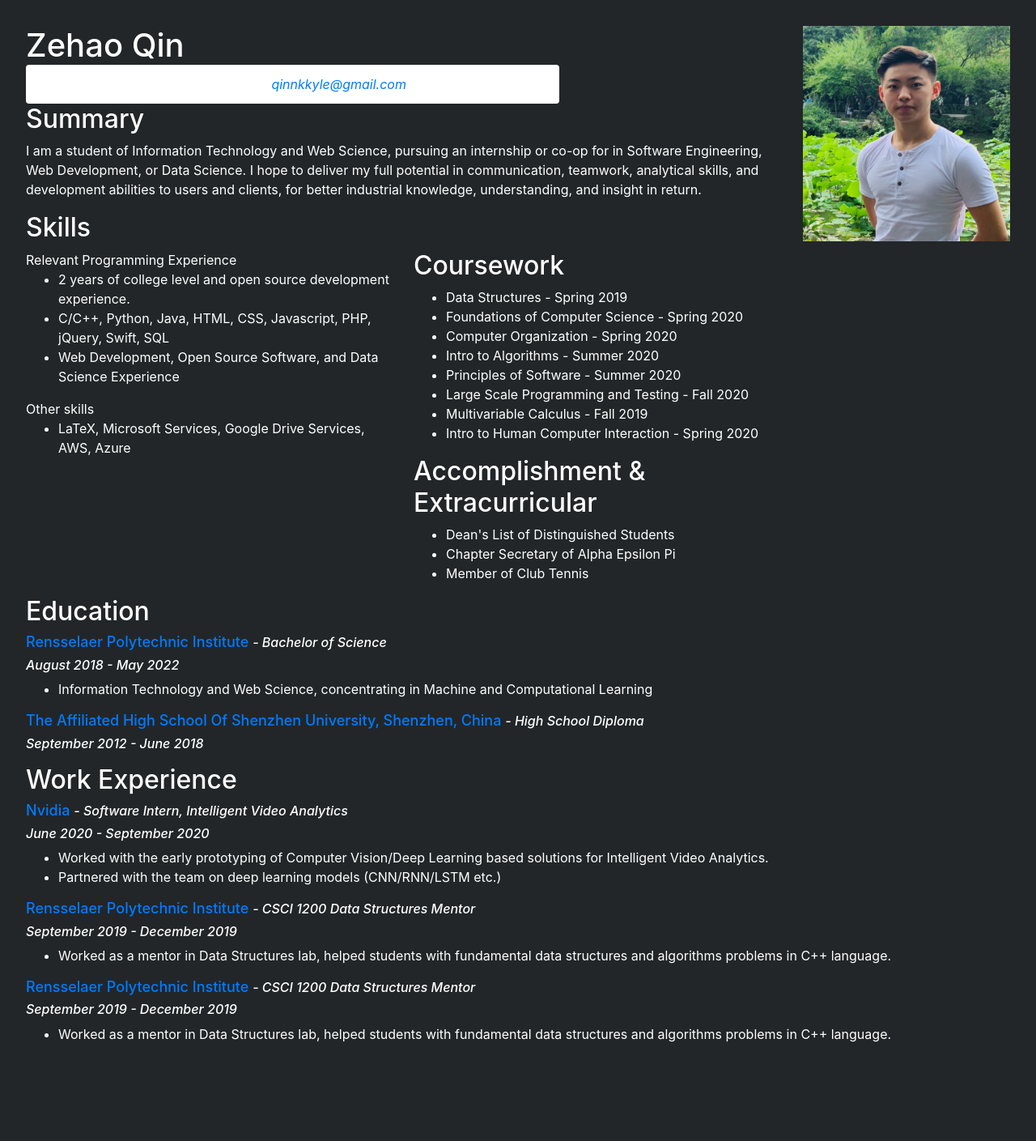
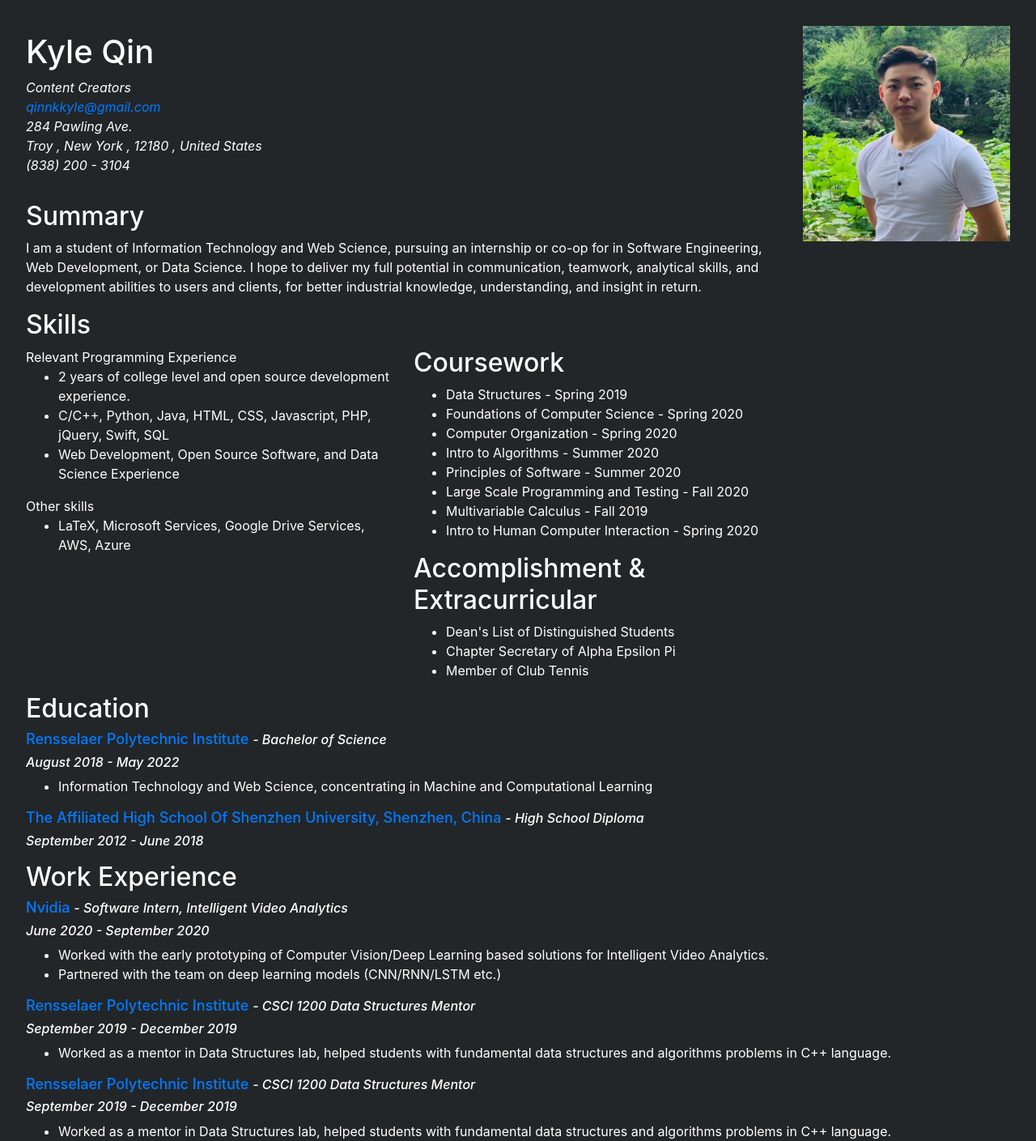
Before and after one commit to barnesv17/WebSys, a PHP site: page /resumes/qinz.html in a window 1280 px wide. Shown: the whole page at 81% size. Before the commit the page ends 1287 px from the top, so only its background shows below. Run offline with PHP 8.4, Linux system fonts and the light colour scheme.

Commit message:
Added hcards and minor fixes for index and style

```diff
--- a/lab3/index.html
+++ b/lab3/index.html
@@ -41,7 +41,8 @@
 
       <div id="example3">
         <img src="images/region.png" alt="Mock Up" style="height: 30%; margin-top: 20%; margin-bottom: 10%;">
-        <h3>Region, find peers who share your interests.</h3>
+        <h1>Region</h1>
+        <h3>Find peers who share your interests.</h3>
         <p>A Social Media Web Application</p>
       </div>
 
--- a/lab3/resumes/qinz.html
+++ b/lab3/resumes/qinz.html
@@ -9,22 +9,25 @@
 </head>
 
 <body>
-  <h1 class="name">
-    Zehao Qin
-  </h1>
-  <ul class="list-group list-group-horizontal justify-content-left">
-    <li class="list-group-item">
-      172 Pawling Ave. Troy, NY 12180
-    </li>
-    <li class="list-group-item">
-      <a href="qinnkkyle@gmail.com">qinnkkyle@gmail.com</a>
-    </li>
-    <li class="list-group-item">
-      (838) 200 - 3104
-    </li>
-  </ul>
-  <img src="../images/Kyle.jpg" alt="Profile Photo" class="profilePhoto">
+  <div id="hcard-Zehao-Qin" class="hcard">
+    <img src="../images/Kyle.jpg" alt="Profile Photo" class="photo">
+    <h1 class="fn">Kyle Qin</h1>
+    <div class="org">Content Creators</div>
+    <a class="email" href="mailto:qinnkkyle@gmail.com">qinnkkyle@gmail.com</a>
 
+    <div class="adr">
+     <div class="street-address">284 Pawling Ave.</div>
+     <span class="locality">Troy</span>
+      ,
+     <span class="region">New York</span>
+      ,
+     <span class="postal-code">12180</span>
+      ,
+     <span class="country-name">United States</span>
+
+    </div>
+    <div class="tel">(838) 200 - 3104</div>
+  </div>
   <div class="Summary">
 
     <h2>
--- a/lab3/style.css
+++ b/lab3/style.css
@@ -69,6 +69,7 @@ html, body {
 
 .Experience {
     margin-left: 2rem;
+    margin-bottom: 3em;
 }
 
 .Experience li {
@@ -90,6 +91,28 @@ html, body {
 .experience-item {
     margin-bottom: 1rem;
 }
+
+.hcard {
+  width: calc(100% - min(20vw, 40vh) - 6rem);
+  margin-left: 2rem;
+  font-style: italic;
+  margin-bottom: 2rem;
+  border: 0;
+}
+
+.hcard img {
+  width: min(20vw, 40vh);
+  position: absolute;
+  top: 0;
+  right: 0;
+  margin: 2rem;
+}
+
+.hcard .fn {
+  font-style: normal;
+  margin-top: 30pt;
+}
+
 
 /* Homepage --------------------------------*/
 #homepage {
```
Also changed, not shown: lab3/resumes/samuet.html (+19 -15 lines).
